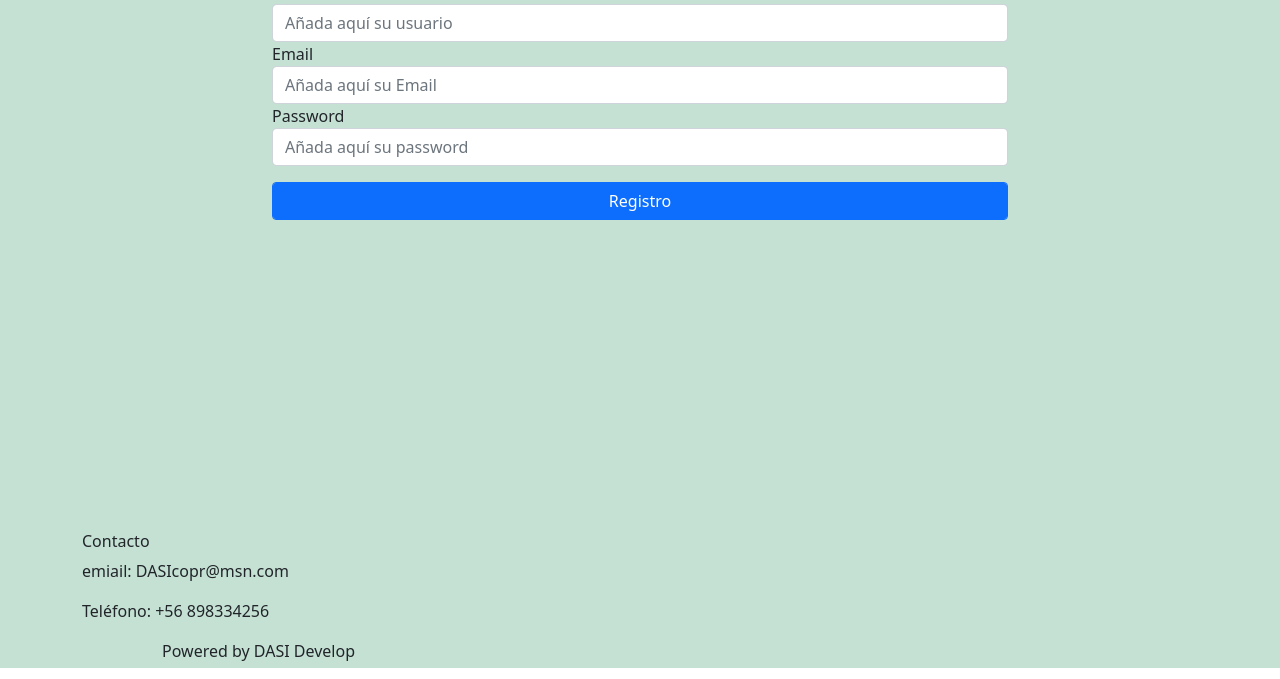
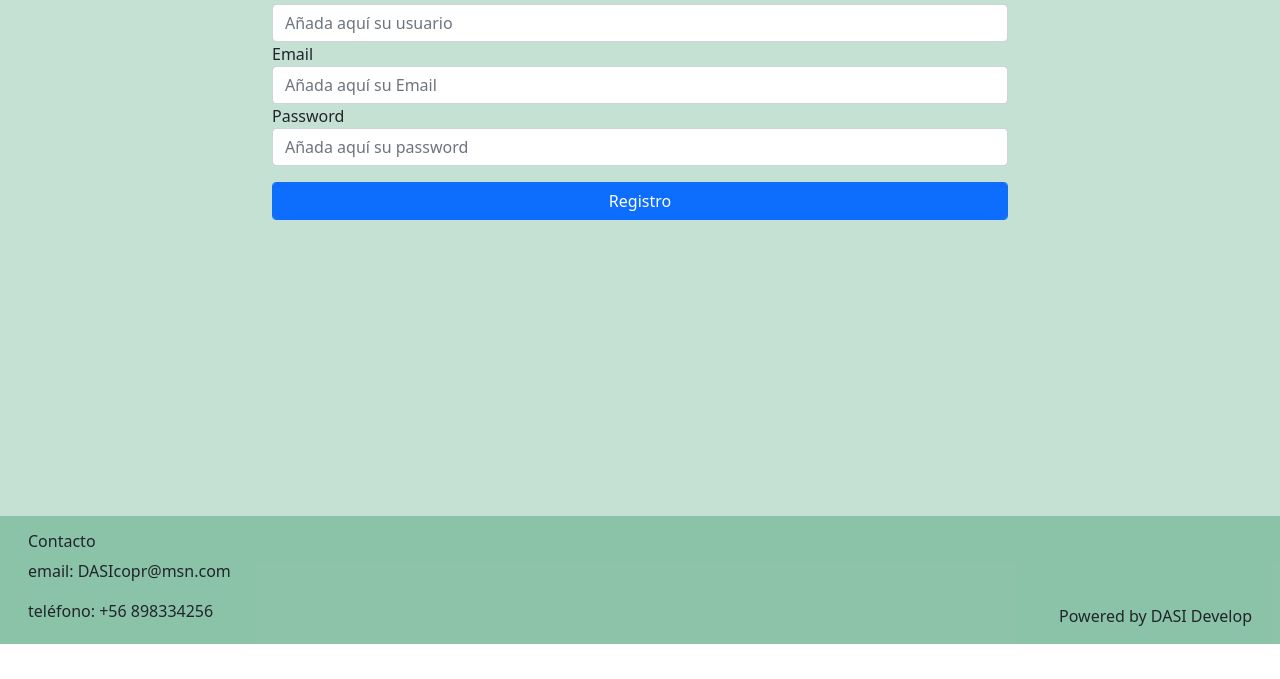
Before and after one commit to 4GeeksAcademy/Proyecto-final-DASI, a React app: page /registro in a window 1280 px wide. Shown: the part 200-879 px from the top of the page. After the commit the page ends 844 px from the top, so only its background shows below. Built offline with nearby package versions, Linux system fonts and the light colour scheme; no server answers.

Commit message:
footer ok

```diff
--- a/src/front/js/component/footer.js
+++ b/src/front/js/component/footer.js
@@ -2,46 +2,24 @@ import React, { Component } from "react";
 
 export const Footer = () => (
 
-	<footer className="footer bg-success bg-opacity-25">
+	<footer className="footer bg-success bg-opacity-50 px-3">
 
-		<div className="container">
+		<div className="container-fluid">
 			<div className="row pt-3">
 				<div className="col-md-6">
 					<h6>
 						Contacto
 					</h6>
-					<p>emiail: DASIcopr@msn.com</p>
-					<p>Teléfono: +56 898334256</p>
-					<div className="col-md-6 text-end">
+					<p>email: DASIcopr@msn.com</p>
+					<p>teléfono: +56 898334256</p>
+
+				</div>
+				<div className="col-md-6 text-end mt-5 pt-4 mb-0">
 					<p>Powered by DASI Develop</p>
-					</div>
 				</div>
-				{/* <div className="accordion d-flex col-md-6 " id="accordionPanelsStayOpenExample">
-					<div className="accordion-item bg-success bg-opacity-25">
-						<h2 className="accordion-header" id="flush-headingOne">
-							<button className="accordion-button collapsed bg-success bg-opacity-25" type="button" data-bs-toggle="collapse" data-bs-target="#flush-collapseOne" aria-expanded="false" aria-controls="flush-collapseOne">
-								Contacto
-							</button>
-						</h2>
-						<div id="flush-collapseOne" className="accordion-collapse collapse " aria-labelledby="flush-headingOne" data-bs-parent="#accordionFlushExample">
-							<div className="accordion-body">
-
-								email:
-
-								<br/>
-
-								teléfono:
-
-							</div>
-						</div>
-					</div>
-
-
-				</div> */}
-
 
 			</div>
 		</div>
-		</footer>
+	</footer>
 
 );
--- a/src/front/styles/index.css
+++ b/src/front/styles/index.css
@@ -19,18 +19,10 @@
 
 /* ------------------- NAVBAR / FOOTER ------------------- */
 
-/* #btn-home{
-    margin-left: 31rem !important;
-}
-
-#btn-login{
-
-    margin-left: 28rem !important;
-} */
 
 footer{
 
-    height: 152px;
+    height: 128px;
 }
 
 /* ------------------- ADD PRODUCT ------------------- */
```
Also changed, not shown: src/front/js/component/navbar.js (+12 -91 lines).
